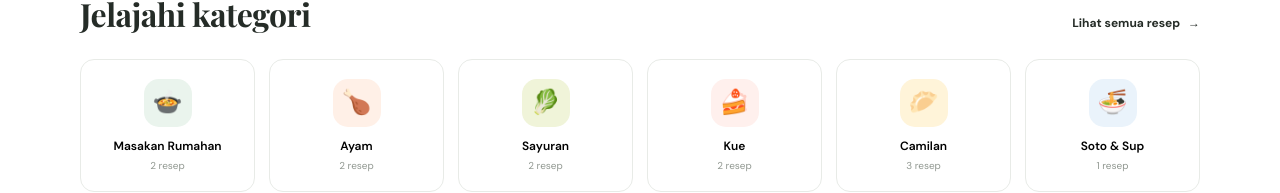
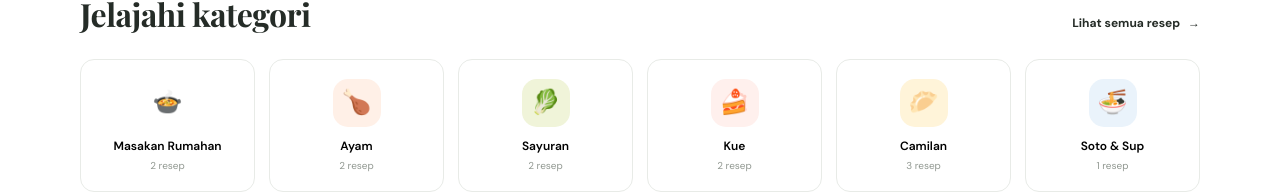
Before and after one commit to jagungkeju01/Fyodor-Yapping, a plain HTML site: page index.html in a window 1280 px wide. Shown: the part 680-873 px from the top of the page. Drawn offline with nearby package versions, Linux system fonts and the light colour scheme.

Commit message:
Update style.css

```diff
--- a/style.css
+++ b/style.css
@@ -1,8 +1,8 @@
 /* Dapurara — gaya dasar */
 :root {
   --orange: #FFA500;
-  --green-dark: #1d6041;
-  --green-soft: #eaf4ed;
+  --orange-light: #FED8B1;
+  --orange-light: #FED8B1;
   --ink: #252c27;
   --muted: #7b827d;
   --line: #e8ebe7;
```
